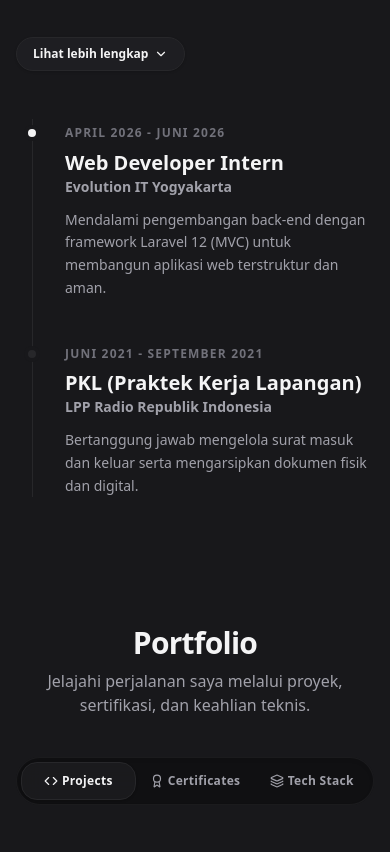
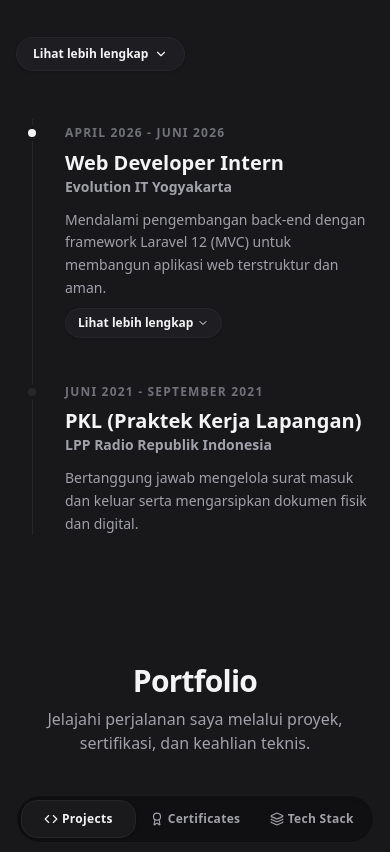
Before and after one commit to ilsetiawan1/portfolio-milsetiawan, a Next.js app: page / in a window 390 px wide. Shown: the part 1124-1976 px from the top of the page. Built offline with nearby package versions, Linux system fonts and the light colour scheme; a web font is replaced by a local one.

Commit message:
feat(about): add stateful TimelineCard to collapse internship details on mobile

```diff
--- a/components/sections/About.tsx
+++ b/components/sections/About.tsx
@@ -1,11 +1,70 @@
 "use client";
 
-import React from "react";
+import React, { useState } from "react";
 import { ChevronDown, ChevronUp } from "lucide-react";
-import { aboutData } from "@/data/about";
+import { aboutData, TimelineItem } from "@/data/about";
 import { useLanguage } from "@/components/LanguageProvider";
 import { translations } from "@/data/translations";
 import SectionWrapper from "@/components/layout/SectionWrapper";
+
+function TimelineCard({ item, idx, language }: { item: TimelineItem; idx: number; language: "en" | "id" }) {
+  const [isItemExpanded, setIsItemExpanded] = useState(false);
+
+  const displayRole = language === "en" && item.role_en ? item.role_en : item.role;
+  const displayDesc = language === "en" ? item.description_en : item.description_id;
+  const displayDetails = language === "en" ? item.details_en : item.details_id;
+
+  return (
+    <div className="relative group">
+      {/* Timeline dot */}
+      <span
+        className={`absolute -left-[41px] md:-left-[49px] top-1.5 w-4 h-4 rounded-full border-4 border-bg-primary transition-transform duration-300 group-hover:scale-125 ${
+          idx === 0 ? "bg-text-primary" : "bg-border-base"
+        }`}
+      />
+
+      <span className="text-xs uppercase tracking-widest font-bold text-text-muted">
+        {item.period}
+      </span>
+      <h3 className="text-xl md:text-2xl font-bold text-text-primary mt-1">
+        {displayRole}
+      </h3>
+      <h4 className="text-sm md:text-base font-semibold text-text-secondary">
+        {item.company}
+      </h4>
+      <p className="text-sm md:text-base text-text-secondary mt-3 leading-relaxed">
+        {displayDesc}
+        {displayDetails && (
+          <>
+            {" "}
+            <span className={isItemExpanded ? "inline" : "hidden md:inline"}>
+              {displayDetails}
+            </span>
+          </>
+        )}
+      </p>
+
+      {displayDetails && (
+        <button
+          onClick={() => setIsItemExpanded(!isItemExpanded)}
+          className="md:hidden mt-2 text-xs font-bold text-text-primary border border-border-base bg-bg-card hover:bg-bg-card-hover px-3 py-1.5 rounded-full inline-flex items-center gap-1 cursor-pointer shadow-sm w-fit transition-colors"
+        >
+          {isItemExpanded ? (
+            <>
+              <span>{language === "en" ? "Show less" : "Sembunyikan"}</span>
+              <ChevronUp className="w-3 h-3" />
+            </>
+          ) : (
+            <>
+              <span>{language === "en" ? "Read more" : "Lihat lebih lengkap"}</span>
+              <ChevronDown className="w-3 h-3" />
+            </>
+          )}
+        </button>
+      )}
+    </div>
+  );
+}
 
 export default function About() {
   const { language } = useLanguage();
@@ -62,34 +121,9 @@ export default function About() {
         {/* Right: Timeline */}
         <div className="lg:col-span-7 flex flex-col justify-center lg:pl-8 animate-on-scroll">
           <div className="relative border-l border-border-base ml-4 pl-8 md:pl-10 space-y-10">
-            {aboutData.timeline.map((item, idx) => {
-              const displayRole = language === "en" && item.role_en ? item.role_en : item.role;
-              const displayDesc = language === "en" ? item.description_en : item.description_id;
-
-              return (
-                <div key={idx} className="relative group">
-                  {/* Timeline dot */}
-                  <span
-                    className={`absolute -left-[41px] md:-left-[49px] top-1.5 w-4 h-4 rounded-full border-4 border-bg-primary transition-transform duration-300 group-hover:scale-125 ${
-                      idx === 0 ? "bg-text-primary" : "bg-border-base"
-                    }`}
-                  />
-
-                  <span className="text-xs uppercase tracking-widest font-bold text-text-muted">
-                    {item.period}
-                  </span>
-                  <h3 className="text-xl md:text-2xl font-bold text-text-primary mt-1">
-                    {displayRole}
-                  </h3>
-                  <h4 className="text-sm md:text-base font-semibold text-text-secondary">
-                    {item.company}
-                  </h4>
-                  <p className="text-sm md:text-base text-text-secondary mt-3 leading-relaxed">
-                    {displayDesc}
-                  </p>
-                </div>
-              );
-            })}
+            {aboutData.timeline.map((item, idx) => (
+              <TimelineCard key={idx} item={item} idx={idx} language={language} />
+            ))}
           </div>
         </div>
       </div>
```
